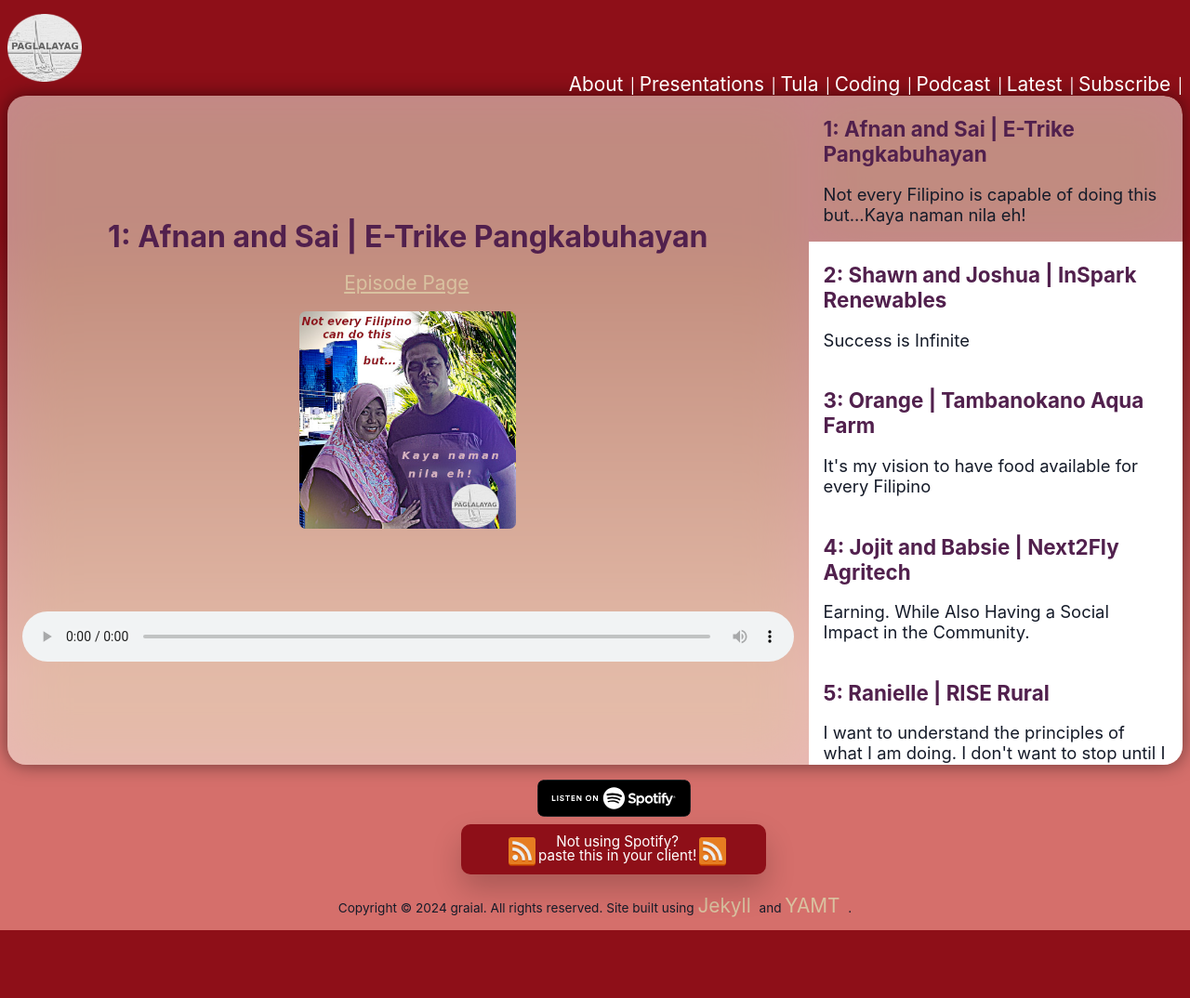
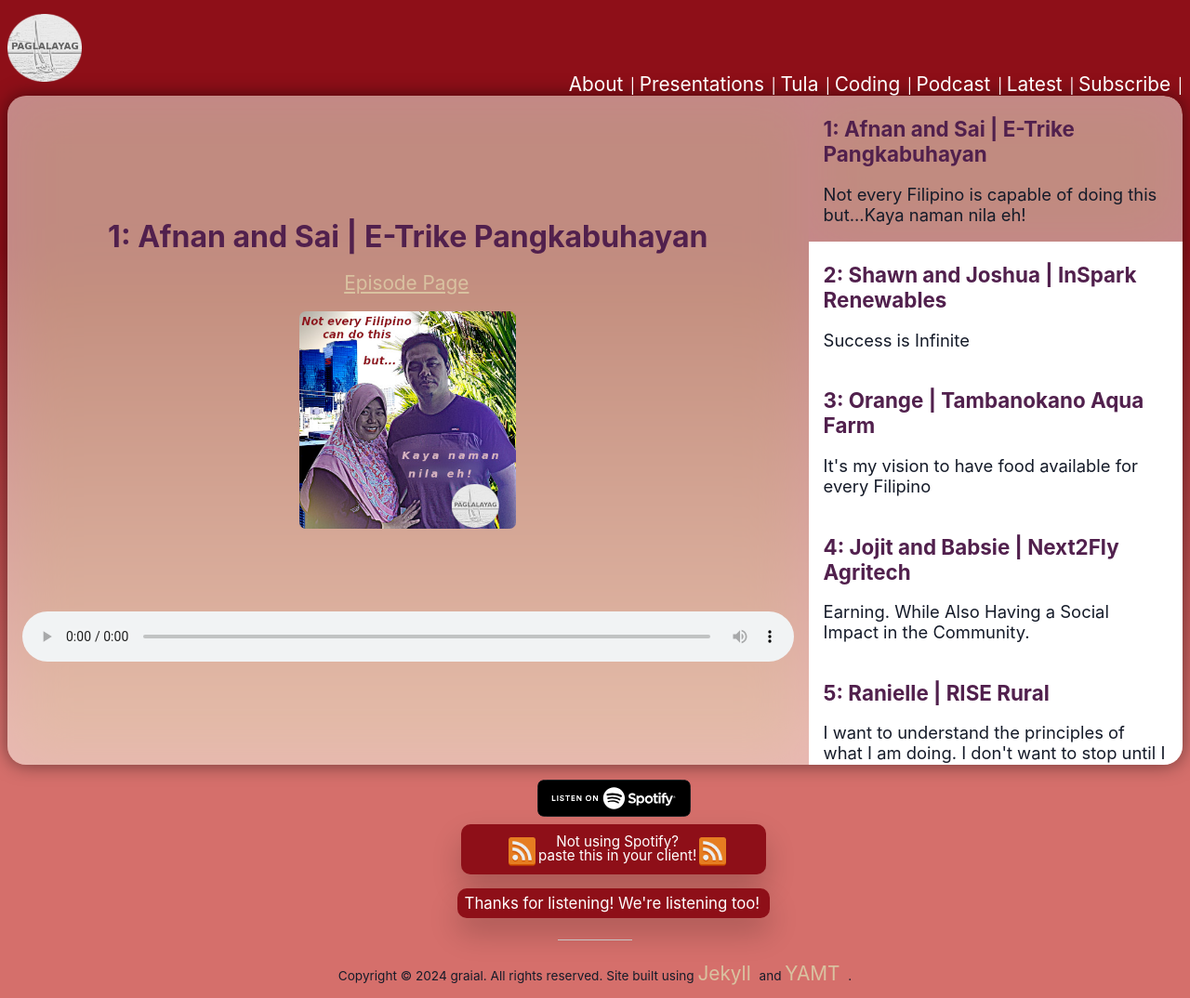
Before and after one commit to paglalayag/paglalayag.github.io, a Jekyll site: the page built from _pages/podcast.md, in a window 1280 px wide. Shown: the whole page at 93% size. Built offline with Jekyll 4.4.1, drawn with Linux system fonts in a browser that asks for light colours; nearby versions of some CDN libraries; before the commit the page ends 1001 px from its top, so only the background shows below that.

Commit message:
adjust stying of podcast buttons

```diff
--- a/_includes/podsub.html
+++ b/_includes/podsub.html
@@ -1,11 +1,10 @@
 <div class="podcast-hosts">
 	<ul>
 		{% for host in site.data.podcast_hosts %}
-			<li>
+			<li class="pod-host">
 				<a href="{{host.url}}"> <img src="{{host.icon}}"> {{host.title}} </a>
 			</li>
 		{% endfor %}
-
 		<li>
 			<div class="podsub-button">
 				<ul class="podsub-text">
@@ -23,5 +22,10 @@
 				</ul>
 			</div>
 		</li>
+		<li>
+			<div class="podsub-button">
+				<a href="/feedback"> Thanks for listening! We're listening too! </a>
+			</div>
+		</li>
 	</ul>
 </div>
--- a/_sass/audio.scss
+++ b/_sass/audio.scss
@@ -105,7 +105,7 @@
   background-color: $dark-red;
   border-radius: 10px;
   box-shadow: 0 1rem 2rem rgba(0, 0, 0, 0.2);
-  color: #9013fe;
+  color: #fff;
   display: inline-block;
   font-size: 0.475rem;
   line-height: 1;
@@ -119,12 +119,13 @@
   white-space: nowrap;
   will-change: box-shadow, transform;
   margin-top: 1rem;
-
-
-  a{
-    text-decoration: none;
-    color: #FFF;
-    font-size: 1.05rem;
+  li a {
+      color: #fff;
+      text-decoration: none;
+  }
+  li a:hover {
+      color: #fff;
+      text-decoration: none;
   }
   p, ul, ol{
     li {
@@ -169,8 +170,19 @@
     color: #fff;
 }
 
-.podcast-hosts li {
+.podcast-hosts {
+  a {
+    text-decoration: none;
+    color: #FFF;
+    font-size: 1.05rem;
+  }
+
+  li {
+    text-align: center;
+    list-style-type: none;
+  }
+}
+
+.pod-host {
   height: 2rem;
-  text-align: center;
-  list-style-type: none;
 }
```
